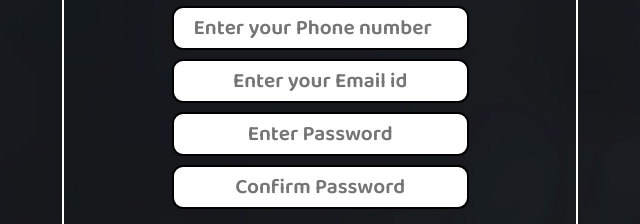
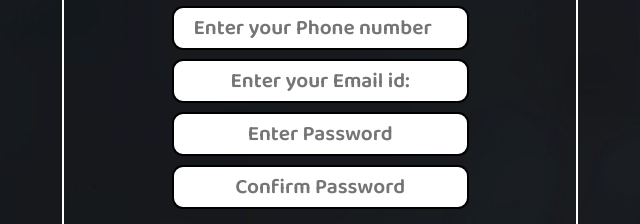
Before and after one commit to ankitkumar6207/gym-project, a plain HTML site: page index.html in a window 1280 px wide. Shown: the part 569-793 px from the top of the page, 6-646 px from the left. Drawn offline with Linux system fonts and the light colour scheme.

Commit message:
added colon

```diff
--- a/index.html
+++ b/index.html
@@ -181,7 +181,7 @@
           <input type="number" placeholder="Enter your Phone number" />
         </div>
         <div class="form-group">
-          <input type="text" placeholder="Enter your Email id" />
+          <input type="text" placeholder="Enter your Email id:" />
         </div>
         <div class="form-group">
           <input type="password" placeholder="Enter Password" />
```
